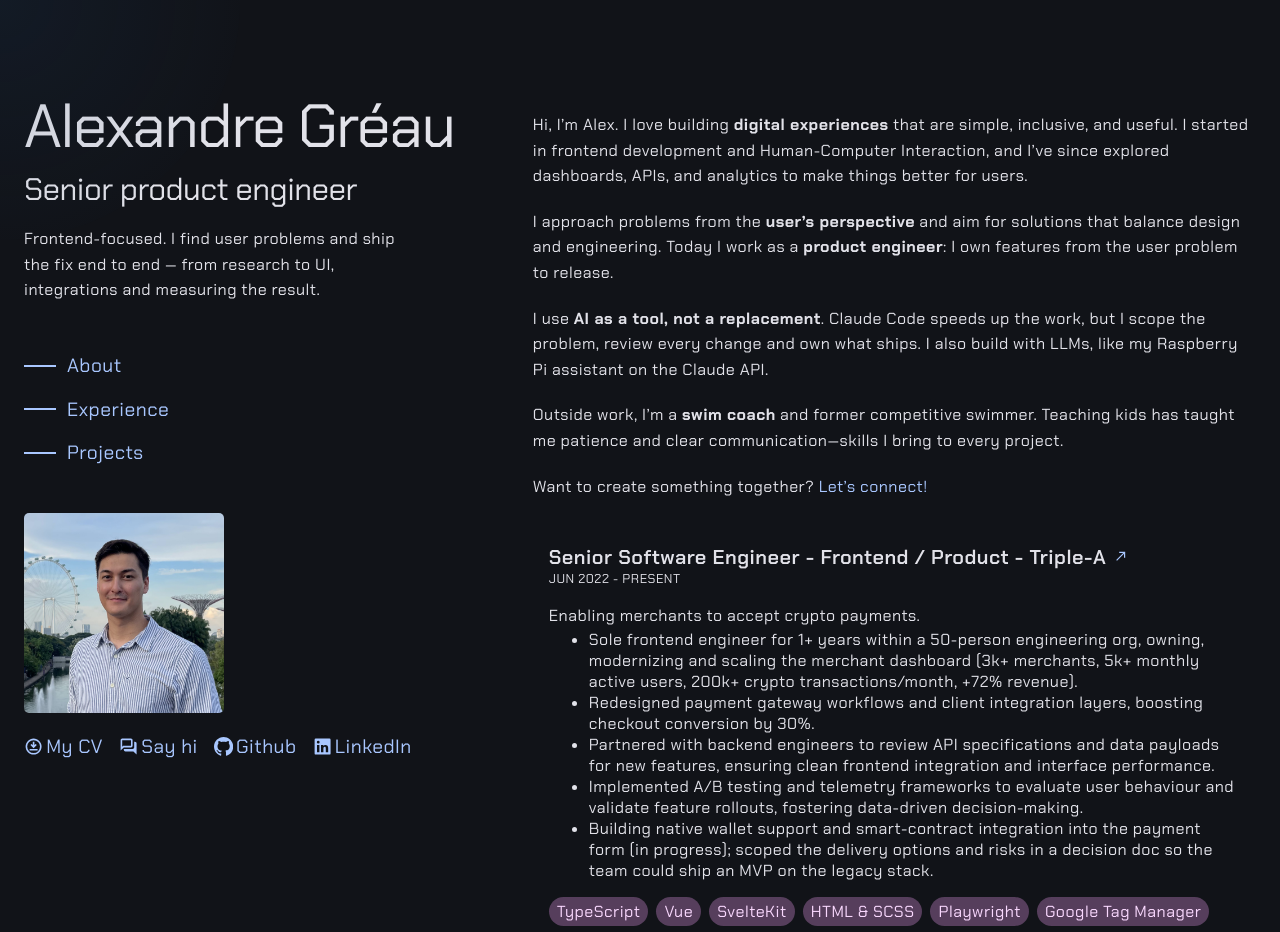
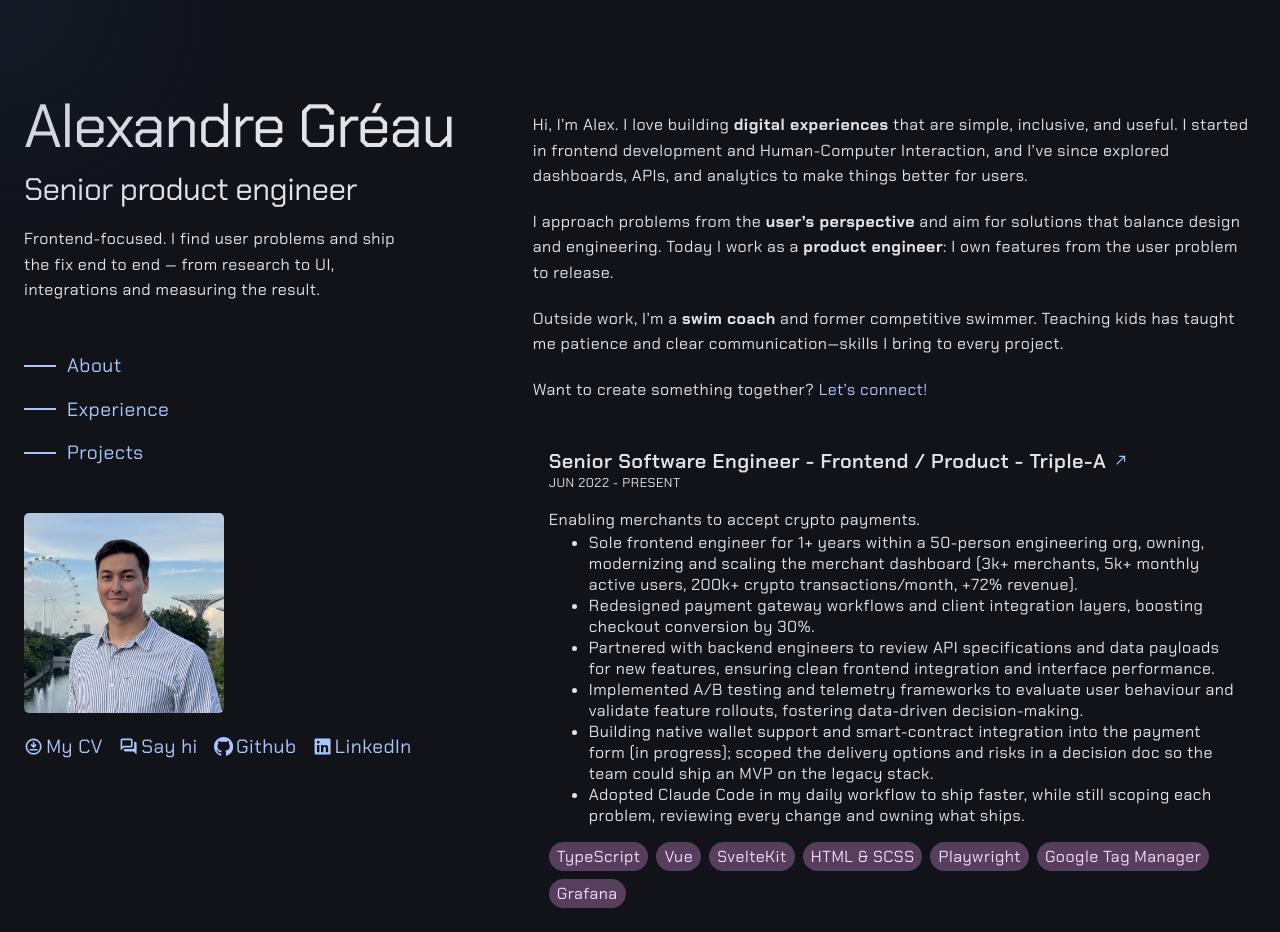
Before and after one commit to AlexGreau/Portfolio, a Vue app: page / in a window 1280 px wide. Shown: the top 932 px of the page. Built offline with nearby package versions, Linux system fonts and the light colour scheme.

Commit message:
feat: move AI usage to Triple-A experience

```diff
--- a/src/views/HomeView.vue
+++ b/src/views/HomeView.vue
@@ -112,12 +112,6 @@
         </p>
 
         <p>
-          I use <strong>AI as a tool, not a replacement</strong>. Claude Code speeds up the work,
-          but I scope the problem, review every change and own what ships. I also build with LLMs,
-          like my Raspberry Pi assistant on the Claude API.
-        </p>
-
-        <p>
           Outside work, I’m a <strong>swim coach</strong> and former competitive swimmer. Teaching
           kids has taught me patience and clear communication—skills I bring to every project.
         </p>
@@ -209,6 +203,7 @@ const WorkExperiences = ref<Array<WorkExp>>([
       'Partnered with backend engineers to review API specifications and data payloads for new features, ensuring clean frontend integration and interface performance.',
       'Implemented A/B testing and telemetry frameworks to evaluate user behaviour and validate feature rollouts, fostering data-driven decision-making.',
       'Building native wallet support and smart-contract integration into the payment form (in progress); scoped the delivery options and risks in a decision doc so the team could ship an MVP on the legacy stack.',
+      'Adopted Claude Code in my daily workflow to ship faster, while still scoping each problem, reviewing every change and owning what ships.',
     ],
     techs: [
       TechName.TS,
```
